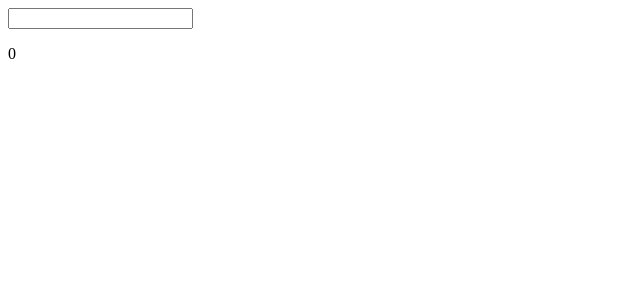
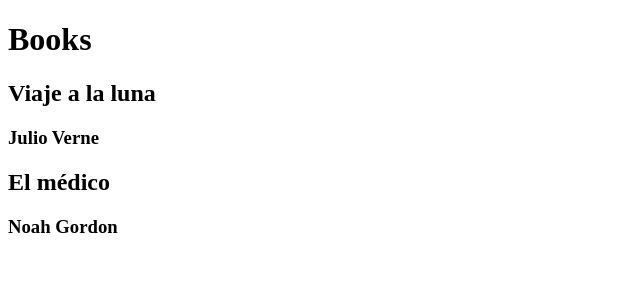
Before and after one commit to ghmartinez/my_first_react, a React (Vite) app: page / in a window 1280 px wide. Shown: the top 300 px of the page, without its empty margins (0-640 px from the left). Built offline with nearby package versions, Linux system fonts and the light colour scheme.

Commit message:
New exercices added.

```diff
--- a/src/08_componentes.jsx
+++ b/src/08_componentes.jsx
@@ -1,4 +1,4 @@
 import EurosToDollars from './components/EurosToDollars.jsx'
 
 const App = () => <EurosToDollars/>
-export default App
+export default App;
--- /dev/null
+++ b/src/10_json.jsx
@@ -0,0 +1,18 @@
+import books from './data/books.json';
+
+const App = () => {
+  return (
+    <div>
+      <h1>Books</h1>
+
+      {books.map((book, key) => (
+        <div key={key}>
+          <h2>{book.title}</h2>
+          <h3>{book.author}</h3>
+        </div>
+        ))}
+    </div>
+  );
+};
+
+export default App;
--- /dev/null
+++ b/src/data/books.json
@@ -0,0 +1,10 @@
+[
+  {
+    "title": "Viaje a la luna",
+    "author": "Julio Verne"
+  },
+  {
+    "title": "El médico",
+    "author": "Noah Gordon"
+  }
+]
--- a/src/main.jsx
+++ b/src/main.jsx
@@ -1,6 +1,6 @@
 import React from 'react'
 import ReactDOM from 'react-dom/client'
-import App from './08_componentes.jsx'
+import App from './10_json.jsx'
 
 ReactDOM.createRoot(document.getElementById('root')).render(
   <React.StrictMode>
```
Also changed, not shown: src/09_props.jsx (added, +12 -0 lines), src/components/Book.jsx (added, +8 -0 lines).
